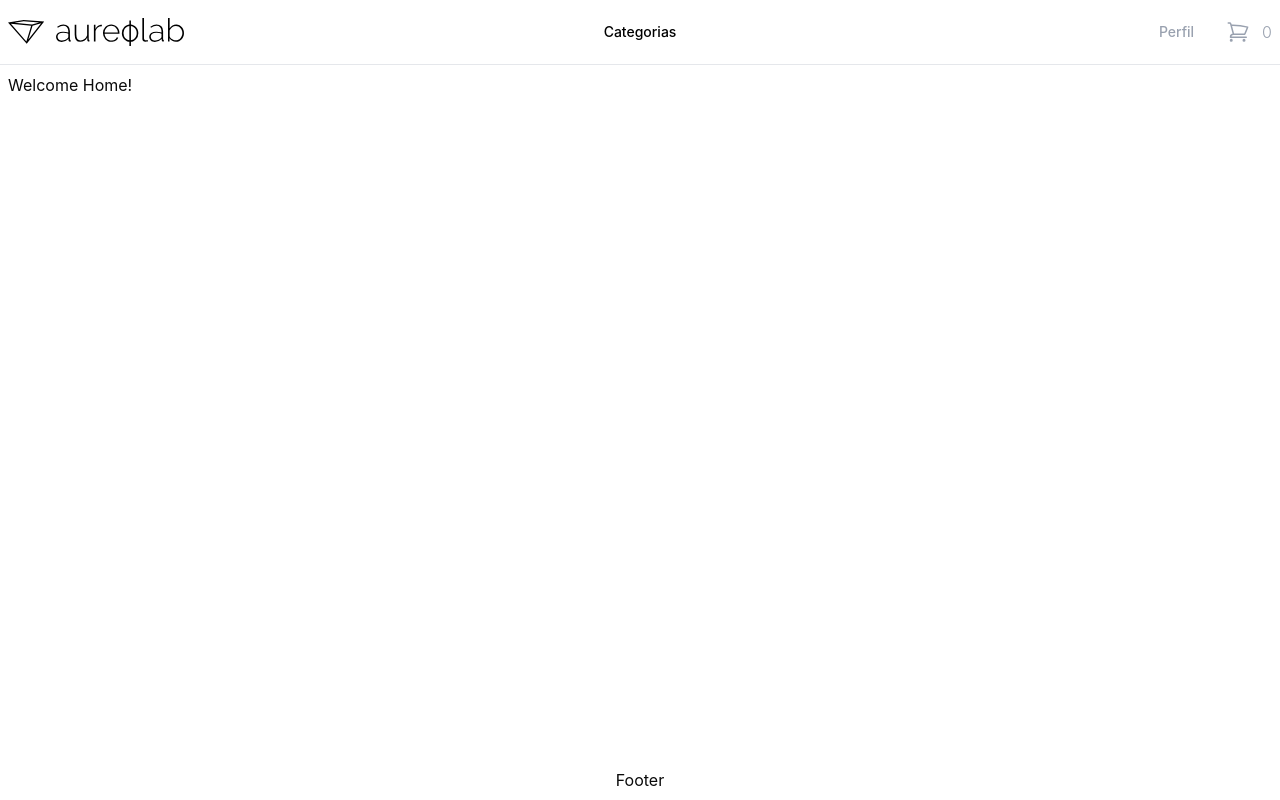
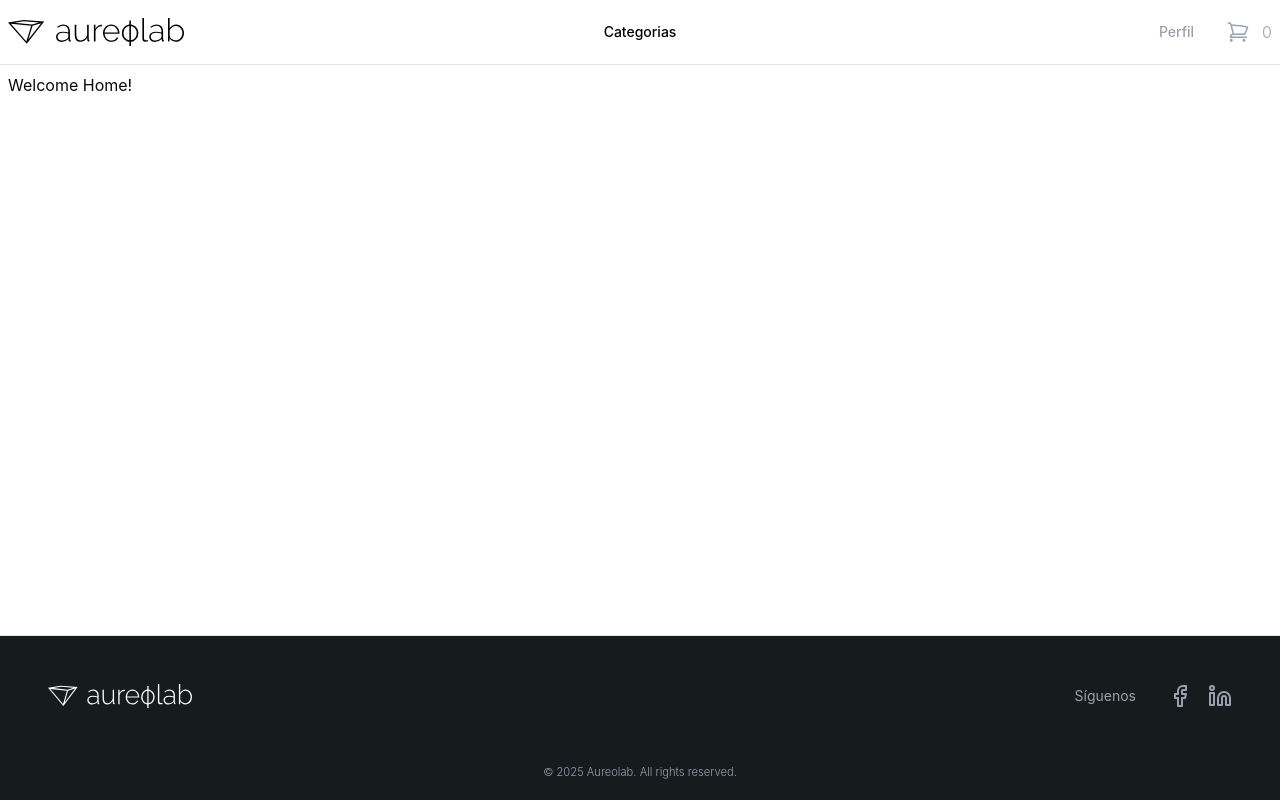
Before and after one commit to Arcrueid/ecommerce-aureolab, a React (Vite) app in the folder apps/web/: page / in a window 1280 px wide. Built offline with nearby package versions, Linux system fonts and the light colour scheme.

Commit message:
feat(wip): add footer

```diff
--- a/apps/web/src/components/footer.tsx
+++ b/apps/web/src/components/footer.tsx
@@ -1,7 +1,54 @@
+import { Link } from "@tanstack/react-router";
+import { FacebookIcon, LinkedinIcon } from "lucide-react";
+
 export const Footer = () => {
   return (
-    <div className="container mx-auto mt-auto flex items-center justify-center gap-2 p-2">
-      Footer
-    </div>
+    <footer className="mt-auto flex min-h-40 flex-col border-t border-gray-200 bg-[#161b1e]">
+      <div className="container mx-auto flex items-center justify-center gap-2 p-12">
+        <div className="flex w-full flex-row items-center justify-between gap-8">
+          <Link to="/" className="flex" aria-label="Ir a la página principal">
+            <img
+              src="/logo-aureolab-white.svg"
+              alt="Aureolab"
+              className="w-36"
+            />
+          </Link>
+
+          <div className="flex flex-1 items-center justify-end gap-2">
+            <nav
+              className="flex flex-row items-center justify-center gap-8"
+              aria-label="Redes sociales"
+            >
+              <div className="text-sm text-gray-400">Síguenos</div>
+              <ul className="flex items-center gap-4">
+                <li>
+                  <a
+                    href="https://www.facebook.com/aureolabcl"
+                    target="_blank"
+                    rel="noopener noreferrer"
+                    aria-label="Facebook de Aureolab"
+                  >
+                    <FacebookIcon className="size-6 text-gray-400 hover:text-[#fed137]" />
+                  </a>
+                </li>
+                <li>
+                  <a
+                    href="https://www.linkedin.com/company/aureolab"
+                    target="_blank"
+                    rel="noopener noreferrer"
+                    aria-label="LinkedIn de Aureolab"
+                  >
+                    <LinkedinIcon className="size-6 text-gray-400 hover:text-[#fed137]" />
+                  </a>
+                </li>
+              </ul>
+            </nav>
+          </div>
+        </div>
+      </div>
+      <div className="container mx-auto mt-auto mb-3 flex items-center justify-center gap-2 p-2 text-sm font-light text-gray-400">
+        <small>© 2025 Aureolab. All rights reserved.</small>
+      </div>
+    </footer>
   );
 };
```
